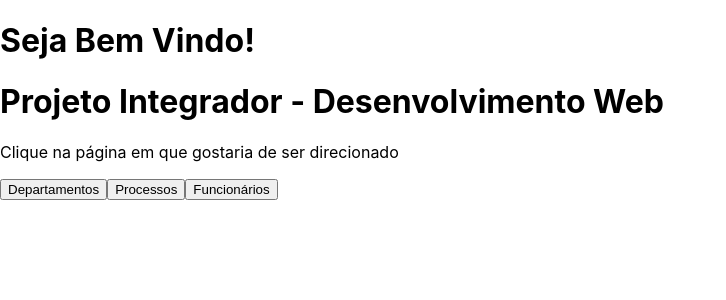
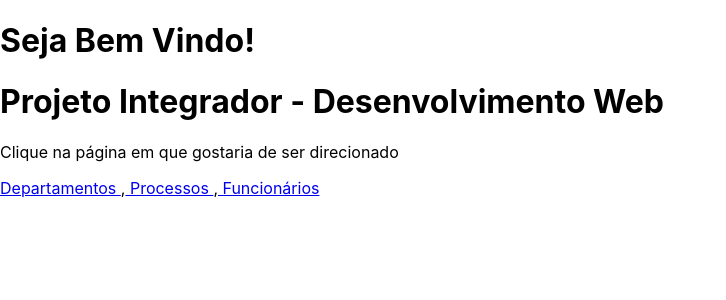
Before and after one commit to marianaleitao/Projeto-Interativo-1, a React (Create React App) app in the folder projeto_univesp1/: page / in a window 1280 px wide. Shown: the top 300 px of the page, without its empty margins (0-726 px from the left). Built offline with nearby package versions, Linux system fonts and the light colour scheme.

Commit message:
Update index.tsx

```diff
--- a/projeto_univesp1/src/pages/Login/index.tsx
+++ b/projeto_univesp1/src/pages/Login/index.tsx
@@ -1,6 +1,4 @@
-import Departments from "../Departments";
-import Employees from "../Employees";
-import Processes from "../Processes";
+import { Link } from "react-router-dom";
 
 
 
@@ -20,9 +18,12 @@ function Login () {
 
       <body>
         <p> Clique na página em que gostaria de ser direcionado</p>
-        <button onClick={Departments}> Departamentos </button>
-        <button onClick={Processes}> Processos </button>
-        <button onClick={Employees}> Funcionários </button>
+        <nav>
+          <Link to ="/departments"> Departamentos </Link>,
+          <Link to ="/processes"> Processos </Link>,
+          <Link to ="/employees"> Funcionários </Link>
+
+        </nav>
 
       </body>
 
```
